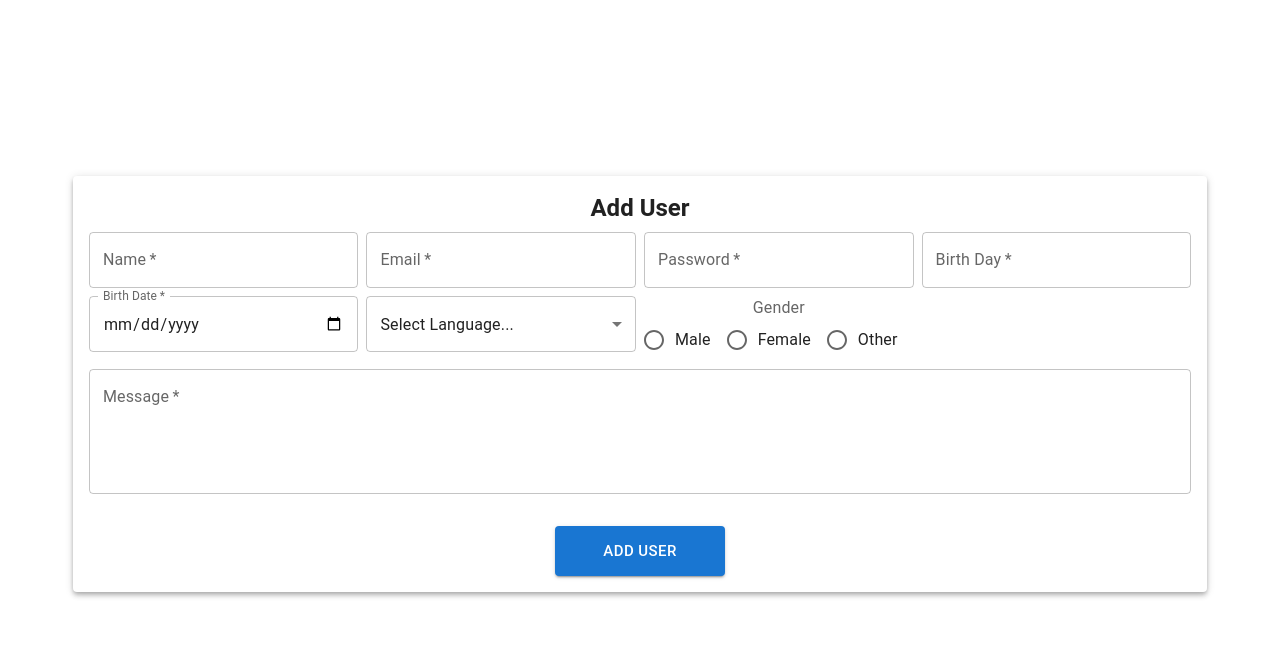
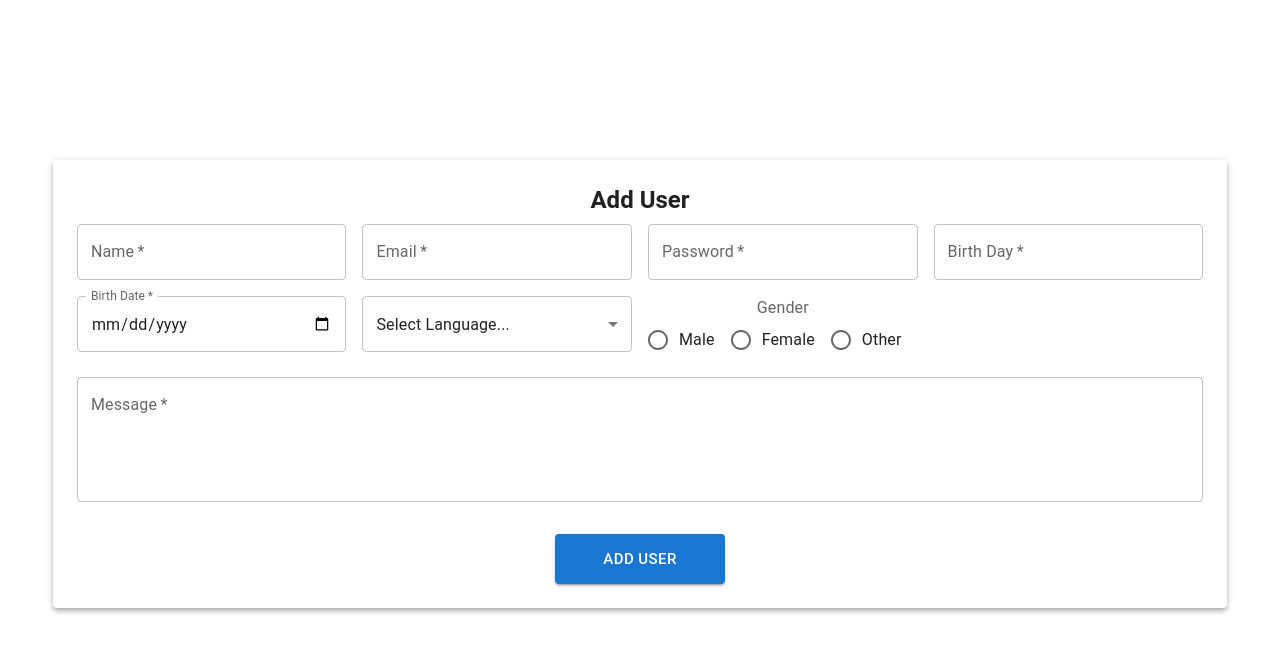
Before and after one commit to hashimrmzn/react-user-crud-form, a React (Vite) app: page / in a window 1280 px wide. Shown: the top 652 px of the page. Built offline with nearby package versions, Linux system fonts and the light colour scheme.

Commit message:
i have make some changes

```diff
--- a/src/FormComponents/SimpleReactForm.jsx
+++ b/src/FormComponents/SimpleReactForm.jsx
@@ -44,8 +44,14 @@ function SimpleReactForm() {
 
   return (
     <Box sx={{ p: 1, maxWidth: 1240, mx: "auto" }}>
-      <Paper sx={{ p: 2 }} elevation={4}>
-        <Typography variant="h5" fontWeight="bold" gutterBottom align="center">
+      <Paper sx={{ p: { xs: 2, md: 3 } }} elevation={4}>
+        <Typography
+          variant="h5"
+          fontWeight="bold"
+          gutterBottom
+          align="center"
+          sx={{ fontSize: { xs: "1.25rem", md: "1.5rem" } }}
+        >
           Add User
         </Typography>
 
@@ -53,8 +59,12 @@ function SimpleReactForm() {
           <Box
             sx={{
               display: "grid",
-              gridTemplateColumns: "repeat(4, 1fr)",
-              gap: 1,
+              gridTemplateColumns: {
+                xs: "1fr",
+                sm: "repeat(2, 1fr)",
+                md: "repeat(4, 1fr)",
+              },
+              gap: 2,
             }}
           >
             <TextField
@@ -125,7 +135,7 @@ function SimpleReactForm() {
               </Select>
             </FormControl>
 
-            <FormControl fullWidth>
+            <FormControl fullWidth sx={{ gridColumn: { xs: "1", md: "auto" } }}>
               <FormLabel>Gender</FormLabel>
               <RadioGroup
                 row
@@ -160,7 +170,7 @@ function SimpleReactForm() {
               color="primary"
               type="submit"
               size="large"
-              sx={{ px: 6, py: 1.5 }}
+              sx={{ px: { xs: 3, md: 6 }, py: { xs: 1, md: 1.5 } }}
             >
               Add User
             </Button>
```
